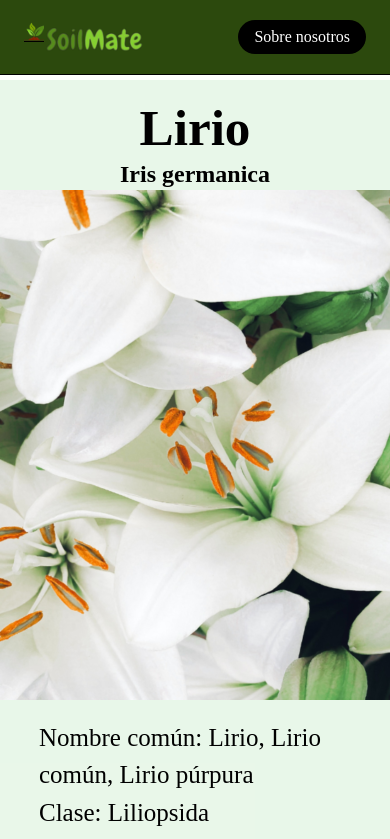
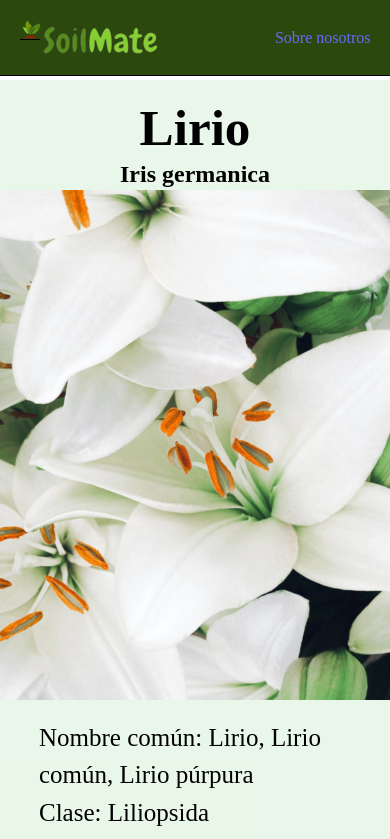
Before and after one commit to MiguelBecerra219/SoilMate, a React (Vite) app: page /ArticuloLirio in a window 390 px wide. Shown: the top 839 px of the page. Built offline with nearby package versions, Linux system fonts and the light colour scheme.

Commit message:
Cambio de posicion de la seccion de integrantes

```diff
--- a/src/componentes/Nav.jsx
+++ b/src/componentes/Nav.jsx
@@ -14,11 +14,9 @@ export function Barra () {
         </div>
         {/* Bloque con los enlaces y el boton */}
         <div className='contenedor-links'>
-          <Link to={"/SoilMate/"} className='link-header'>Comentarios</Link>
-          <Link to={"/SoilMate/"} className='link-header'>Guardados</Link>
           {/* Bloque para separar el boton */}
           <div className='contenedor-boton-header'>
-            <button className='boton-header'>Sobre nosotros</button>
+          <Link to={"/Integrantes/"} className='link-sobre-nosotros'>Sobre nosotros</Link>
           </div>
         </div>
       </header>
--- a/src/css/Home.css
+++ b/src/css/Home.css
@@ -12,7 +12,7 @@
     justify-content: space-between;
     background-color: #2c490d;
     border-bottom: 1.5px solid black;
-    padding: 20px 24px;
+    padding: 20px 5vw;
     width: 100vw;
     right: 0;
     left: 0;
@@ -77,55 +77,29 @@
     padding-left: 20px;
 }
 
-.contenedor-boton-header .boton-header{
-    border-radius: 20px;
-    border: none;
-    padding: 8px 16px;
-    color: white;
-    background-color: black;
-    font-weight: 400;
-    font-size: 16px;
-    cursor: pointer;
-}
-
-.contenedor-boton-header .boton-header:hover{
-    color: #83cf2d;
-}
-
-Contenedor-principal-app{
-    display: flex;
-    flex-direction: column;
-}
-
-@media(max-width: 400px){
+@media(min-width: 100px){
     .header .contenedor-logo{
-        background-image: url("../media/SoilMate-logo.png");
-        border-bottom: solid 1px black;
-        background-repeat: no-repeat;
-        background-size: cover;
-        background-position: center center;
-        display: flex;
-        align-items: center;
-        justify-content: center;
         width: 20px;
         height: 20px;
-        padding-right: 10px;
     }
 
     .header .contenedor-logo2{
-        background-image: url("../media/SoilMate-name.png");
-        background-repeat: no-repeat;
-        background-size: cover;
-        background-position: center center;
-        display: flex;
-        align-items: center;
-        justify-content: center;
-        width: 100px;
-        height: 30px;
+        width: 120px;
+        height: 35px;
     }
 }
 
 @media(min-width: 650px){
+    .header .contenedor-logo{
+        width: 40px;
+        height: 40px;
+    }
+
+    .header .contenedor-logo2{
+        width: 140px;
+        height: 40px;
+    }
+
     .link-header{
         display: flex;
         color: white;
@@ -134,7 +108,6 @@ Contenedor-principal-app{
     }
 }
 
-
 @media(min-width: 1200px){
     .header{
         padding-left: 8vw;
--- a/src/main.jsx
+++ b/src/main.jsx
@@ -8,6 +8,7 @@ import {
 import Home from "./routes/Home.jsx"
 import ArticuloLirio from './routes/ArticuloLirio';
 import ArticuloFresas from './routes/ArticuloFresas';
+import ApartadoIntegrantes from './routes/ApartadoIntegrantes';
 
 const router = createBrowserRouter([
   {
@@ -19,6 +20,9 @@ const router = createBrowserRouter([
   },{
     path: "/ArticuloFresas",
     element: <ArticuloFresas />
+  },{
+    path: "/Integrantes",
+    element: <ApartadoIntegrantes />
   }
 ]);
 
--- /dev/null
+++ b/src/routes/ApartadoIntegrantes.jsx
@@ -0,0 +1,11 @@
+import { SeccionIntegrante } from "../componentes/SeccionIntegrantes";
+import { Barra } from "../componentes/Nav";
+
+export default function ApartadoIntegrantes () {
+    return (
+        <>
+            <Barra />
+            <SeccionIntegrante />
+        </>
+    )
+}
--- a/src/routes/Home.jsx
+++ b/src/routes/Home.jsx
@@ -1,7 +1,6 @@
 import '../css/Home.css'
 import { Barra } from '../componentes/Nav'
 import { Baner } from '../componentes/baner'
-import { SeccionIntegrante } from '../componentes/SeccionIntegrantes'
 import { Articulo } from '../componentes/Articulo'
 
 export default function Home(){
@@ -11,7 +10,6 @@ export default function Home(){
        <Barra />
         <Baner />
       </div>
-      <SeccionIntegrante />
       <Articulo nombre='Lirio' nombreCientifico='Iris germanica'/>
       <Articulo nombre='Fresas' nombreCientifico='Fragaria x ananassa'/>
     </>
```
